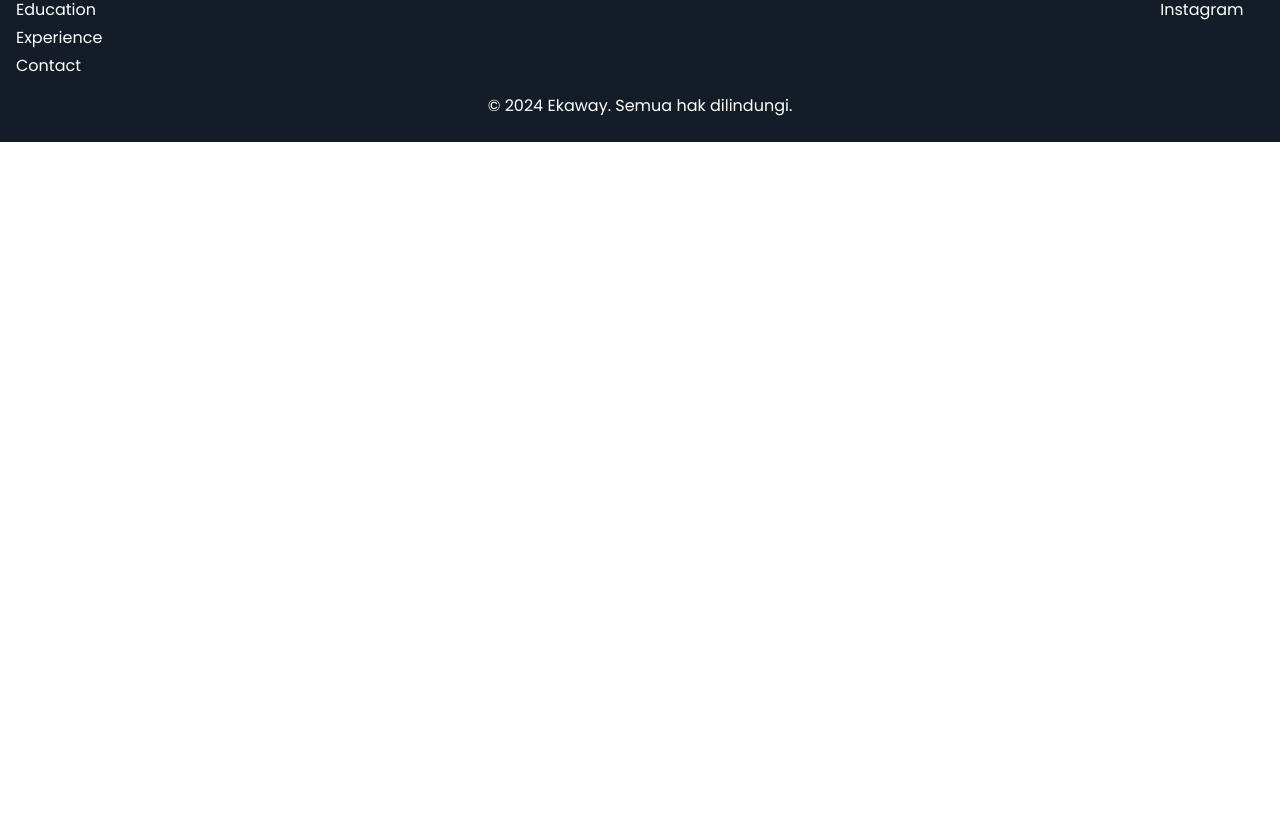
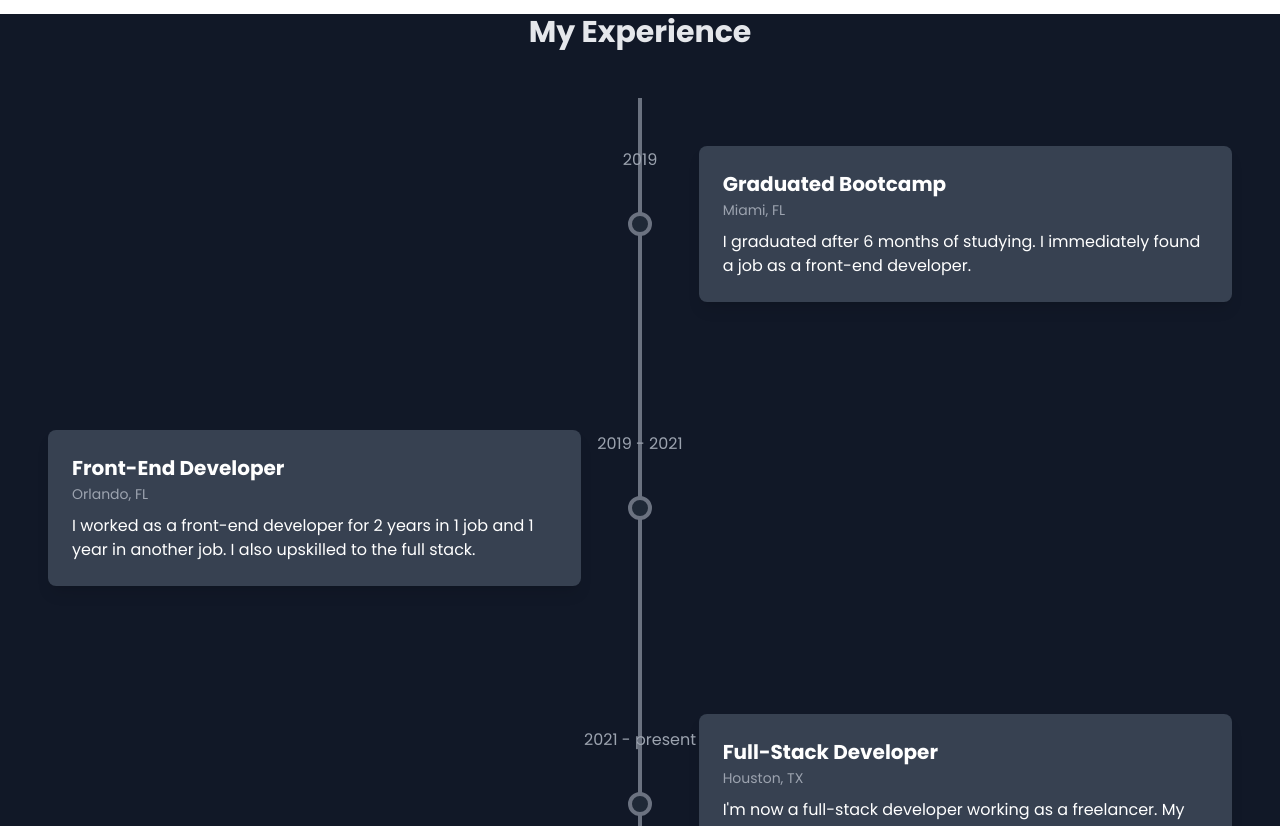
Before and after one commit to Ekawayyyyy/ASUS-PC, a Next.js app: page / in a window 1280 px wide. Shown: the part 914-1740 px from the top of the page. Before the commit the page ends 1056 px from the top, so only its background shows below. Built offline with nearby package versions, Linux system fonts and the light colour scheme.

Commit message:
update education

```diff
--- a/components/Timeline.tsx
+++ b/components/Timeline.tsx
@@ -64,6 +64,39 @@ import TimelineItem from './TimelineItem';
 const Timeline = () => {
   const experiences = [
     {
+      title: 'Asisten Dosen Mata Kuliah Sistem Basis Data',
+      company: 'Prodi Sistem Informasi UIN Alauddin Makassar',
+      date: 'September 2023 – Januari 2024',
+      description:(
+        <ul className='list-disc ml-6'>
+        <li>Memberikan pemahaman kepada mahasiswa tentang mata kuliah sistem basis data seperti konsep dasar basis data menggunakan MySQL dan PostgreSQL</li>
+        <li>Menangani 3 kelas dengan jumlah mahasiswa kurang lebih 7o orang dengan memberikan penilaian pada setiap mahasiswa sesuai dengan pemahamannya terkait mata kuliah yang diajarkan</li>
+        <li>Bekerjasama dengan dosen pengampuh dalam menentukan tugas-tugas yang akan diberikan kepada mahasiswa dalam mencapai tujuan yang diharapkan pada mata kuliah sistem basis data</li>
+      </ul>
+      )
+    },
+    {
+      title: 'Asisten Administrator Divisi Kepegawaian',
+      company: 'Kantor Kementerian Agama Kota Makassar',
+      date: 'Agustus – Oktober 2021',
+      description:(
+        <ul className='list-disc ml-6'>
+        <li>Membantu pengelolaan dokumen kearsipan digital dan non digital agar tertata dengan baik</li>
+        <li>Terlibat sebagai panitia dalam berbagai kegiatan unggulan yang diselenggarakan KPwBI Sulawesi
+        Selatan khususnya pada unit Digitalisasi Sistem Pembayaran.</li>
+        <li>Membantu perekapan laporan setoran dan penarikan fisik uang rupiah dari berbagai bank pengelola
+        KASTIP dalam proses penyaluran uang rupiah ke berbagai daerah di Provinsi Sulawesi Selatan</li>
+        <li>Turut serta mencermati blank spot masing-masing daerah sebagai wujud kesiapan digitalisasi
+        daerah dalam percepatan transaksi digital daerah melalui Tim Percepatan dan Perluasan Digitalisasi
+        Daerah (TP2DD)</li>
+        <li>Membuat desain postingan intagram dan bahan presentasi untuk program yang diselenggarakan
+        oleh Tim Divisi SP.</li>
+        <li>Berkontribusi dalam sosialisasi kebijakan “User Experience QRIS” di masyarakat dan berbagai
+        aktivitas.</li>
+      </ul>
+      )
+    },
+    {
       title: 'Magang Asisten Administrasi Divisi Sistem Pembayaran',
       company: 'Kantor Perwakilan Bank Indonesia Provinsi Sulawesi Selatan',
       date: 'Juni – Agustus 2023',
@@ -83,33 +116,6 @@ const Timeline = () => {
         aktivitas.</li>
       </ul>
       )
-    },
-    {
-      title: 'Software Engineer',
-      company: 'PT Mandala Dwipantara Proteksi',
-      date: 'Mar 2022 – Dec 2022',
-      description:(
-        <ul className='list-disc ml-6'>
-        <li>Membantu pengelolaan dokumen kearsipan digital dan non digital agar tertata dengan baik</li>
-        <li>Terlibat sebagai panitia dalam berbagai kegiatan unggulan yang diselenggarakan KPwBI Sulawesi
-        Selatan khususnya pada unit Digitalisasi Sistem Pembayaran.</li>
-        <li>Membantu perekapan laporan setoran dan penarikan fisik uang rupiah dari berbagai bank pengelola
-        KASTIP dalam proses penyaluran uang rupiah ke berbagai daerah di Provinsi Sulawesi Selatan</li>
-        <li>Turut serta mencermati blank spot masing-masing daerah sebagai wujud kesiapan digitalisasi
-        daerah dalam percepatan transaksi digital daerah melalui Tim Percepatan dan Perluasan Digitalisasi
-        Daerah (TP2DD)</li>
-        <li>Membuat desain postingan intagram dan bahan presentasi untuk program yang diselenggarakan
-        oleh Tim Divisi SP.</li>
-        <li>Berkontribusi dalam sosialisasi kebijakan “User Experience QRIS” di masyarakat dan berbagai
-        aktivitas.</li>
-      </ul>
-      )
-    },
-    {
-      title: 'Programmer With Kampus Merdeka',
-      company: 'PT. Time Excelindo',
-      date: 'Jul 2021 – Sep 2021',
-      description: 'Develop features in HR TOOLS, including fixing bugs and developing attendance...',
     },
   ];
 
--- a/pages/education.tsx
+++ b/pages/education.tsx
@@ -1,65 +1,145 @@
 // pages/education.tsx
-'use client';
-import Footer from "@/components/Footer";
-import Navbar from "@/components/Navbar";
-import Head from "next/head";
+// 'use client';
+// import Footer from "@/components/Footer";
+// import Navbar from "@/components/Navbar";
+// import Head from "next/head";
 
-const educationData = [
+// const educationData = [
+//   {
+//     id: 1,
+//     title: "Bachelor of Science in Computer Science",
+//     institution: "University of Example",
+//     location: "Example City, Example Country",
+//     year: "2019 - 2023",
+//     description: "Studied core principles of software engineering, algorithms, data structures, and web development.",
+//   },
+//   {
+//     id: 2,
+//     title: "High School Diploma",
+//     institution: "Example High School",
+//     location: "Example City, Example Country",
+//     year: "2015 - 2019",
+//     description: "Focused on science, mathematics, and computer studies, with a passion for technology and programming.",
+//   },
+//   {
+//     id: 3,
+//     title: "Full Stack Web Development Bootcamp",
+//     institution: "Example Academy",
+//     location: "Online",
+//     year: "2021",
+//     description: "Completed an intensive bootcamp focusing on full-stack web development using JavaScript, React, Node.js, and Tailwind CSS.",
+//   },
+// ];
+
+// const Education = () => {
+//   return (
+//     <>
+//     <Navbar />
+//       <Head>
+//         <title>Education - My Portfolio</title>
+//       </Head>
+//       <div className=" min-h-screen bg-gray-100 text-gray-900">
+//         <div className="container mx-auto px-4 py-16">
+//           <h1 className="text-4xl font-semibold text-center mb-8">Education</h1>
+//           <div className="grid grid-cols-1 md:grid-cols-2 gap-8">
+//             {educationData.map((item) => (
+//               <div
+//                 key={item.id}
+//                 className="bg-white bg-opacity-60 shadow-lg rounded-lg p-6 transition-transform transform hover:scale-105"
+//               >
+//                 <h2 className="text-2xl font-bold text-gray-800">{item.title}</h2>
+//                 <p className="text-sm text-gray-500">{item.institution}</p>
+//                 <p className="text-sm text-gray-500">{item.location}</p>
+//                 <p className="mt-2 text-sm text-gray-500">{item.year}</p>
+//                 <p className="mt-4 text-gray-700">{item.description}</p>
+//               </div>
+//             ))}
+//           </div>
+//         </div>
+//       </div>
+//       <Footer />
+//     </>
+//   );
+// };
+
+// export default Education;
+import Navbar from '@/components/Navbar';
+import React from 'react';
+
+interface ExperienceItemProps {
+  year: string;
+  title: string;
+  location: string;
+  description: string;
+  isLeft: boolean;
+}
+
+const ExperienceItem: React.FC<ExperienceItemProps> = ({ year, title, location, description, isLeft }) => (
+  <div className={`relative flex items-center justify-${isLeft ? 'start' : 'end'} w-full my-8`}>
+    {/* Card */}
+    <div className={`bg-gray-700 mx-12 my-12 p-6 rounded-lg shadow-lg w-full md:w-5/12 ${isLeft ? 'ml-auto' : 'mr-auto'} `}>
+      <h3 className="text-xl font-bold text-white">{title}</h3>
+      <span className="text-sm text-gray-400">{location}</span>
+      <p className="text-white mt-2">{description}</p>
+    </div>
+    {/* Year and circle */}
+    <div className="absolute left-1/2 transform -translate-x-1/2 w-6 h-6 bg-gray-800 rounded-full border-4 border-gray-500"></div>
+    <span className="absolute top-1/2 left-1/2 transform -translate-x-1/2 -translate-y-1/2 -mt-16 text-gray-400">
+      {year}
+    </span>
+  </div>
+);
+
+const Timeline: React.FC = () => {
+  <Navbar />
+  const experiences = [
     {
-    id: 1,
-    title: "Bachelor of Science in Computer Science",
-    institution: "University of Example",
-    location: "Example City, Example Country",
-    year: "2019 - 2023",
-    description: "Studied core principles of software engineering, algorithms, data structures, and web development.",
+      year: '2019',
+      title: 'Graduated Bootcamp',
+      location: 'Miami, FL',
+      description: 'I graduated after 6 months of studying. I immediately found a job as a front-end developer.',
+      isLeft: true,
     },
     {
-    id: 2,
-    title: "High School Diploma",
-    institution: "Example High School",
-    location: "Example City, Example Country",
-    year: "2015 - 2019",
-    description: "Focused on science, mathematics, and computer studies, with a passion for technology and programming.",
+      year: '2019 - 2021',
+      title: 'Front-End Developer',
+      location: 'Orlando, FL',
+      description: 'I worked as a front-end developer for 2 years in 1 job and 1 year in another job. I also upskilled to the full stack.',
+      isLeft: false,
     },
     {
-    id: 3,
-    title: "Full Stack Web Development Bootcamp",
-    institution: "Example Academy",
-    location: "Online",
-    year: "2021",
-    description: "Completed an intensive bootcamp focusing on full-stack web development using JavaScript, React, Node.js, and Tailwind CSS.",
+      year: '2021 - present',
+      title: 'Full-Stack Developer',
+      location: 'Houston, TX',
+      description: 'I\'m now a full-stack developer working as a freelancer. My stack includes React, Next.js, TypeScript, Tailwind, Prisma and MongoDB. I\'m open to full-time opportunities.',
+      isLeft: true,
     },
   ];
 
-const Education = () => {
   return (
+
     <>
      <Navbar />
-      <Head>
-        <title>Education - My Portfolio</title>
-      </Head>
-      <div className=" min-h-screen bg-gray-100 text-gray-900">
-        <div className="container mx-auto px-4 py-16">
-          <h1 className="text-4xl font-semibold text-center mb-8">Education</h1>
-          <div className="grid grid-cols-1 md:grid-cols-2 gap-8">
-            {educationData.map((item) => (
-              <div
-                key={item.id}
-                className="bg-white bg-opacity-60 shadow-lg rounded-lg p-6 transition-transform transform hover:scale-105"
-              >
-                <h2 className="text-2xl font-bold text-gray-800">{item.title}</h2>
-                <p className="text-sm text-gray-500">{item.institution}</p>
-                <p className="text-sm text-gray-500">{item.location}</p>
-                <p className="mt-2 text-sm text-gray-500">{item.year}</p>
-                <p className="mt-4 text-gray-700">{item.description}</p>
-              </div>
+     <div className="bg-gray-900 min-h-screen text-gray-200">
+      <h2 className="text-3xl font-bold text-center mt-8 mb-12">My Experience</h2>
+      <div className="relative">
+        {/* Timeline line */}
+        <div className="absolute w-1 bg-gray-500 left-1/2 transform -translate-x-1/2 h-full"></div>
+        {experiences.map((exp, index) => (
+          <ExperienceItem
+            key={index}
+            year={exp.year}
+            title={exp.title}
+            location={exp.location}
+            description={exp.description}
+            isLeft={exp.isLeft}
+          />
         ))}
       </div>
     </div>
-      </div>
-      <Footer />
+
     </>
   );
 };
 
-export default Education;
+export default Timeline;
--- a/pages/index.tsx
+++ b/pages/index.tsx
@@ -4,6 +4,7 @@ import Content from '@/components/Content';
 // import About from '@/pages/about';
 // import Timeline from '@/components/Timeline';
 import Footer from '@/components/Footer';
+import Timeline from './education';
 // import Education from './education';
 // import Contact from './contact';
 
@@ -13,6 +14,8 @@ const Home = () => {
     <>
       <Navbar />
       <Content />
+
+      <Timeline />
       <Footer />
     </>
   );
```
Lines whose indentation alone changed are shown as unchanged.
